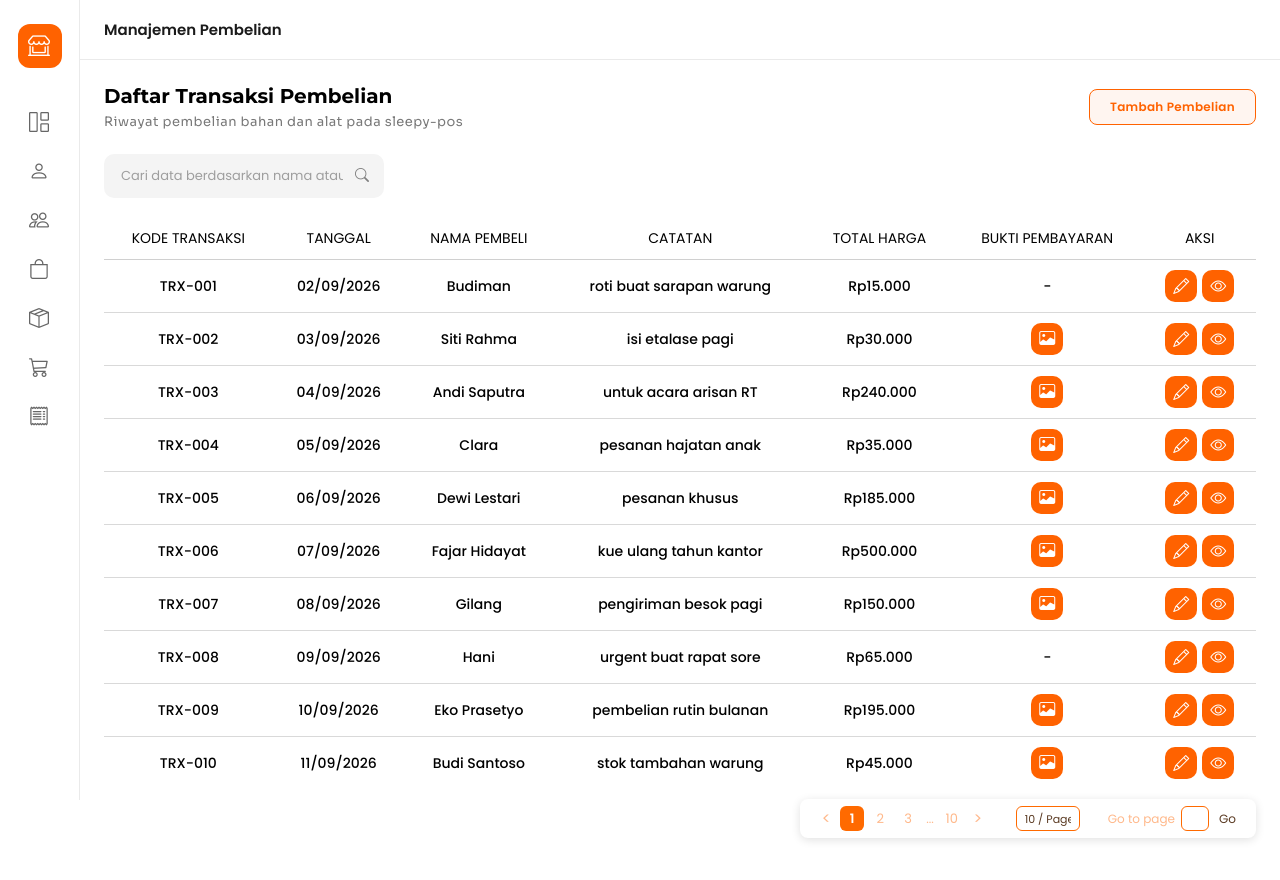
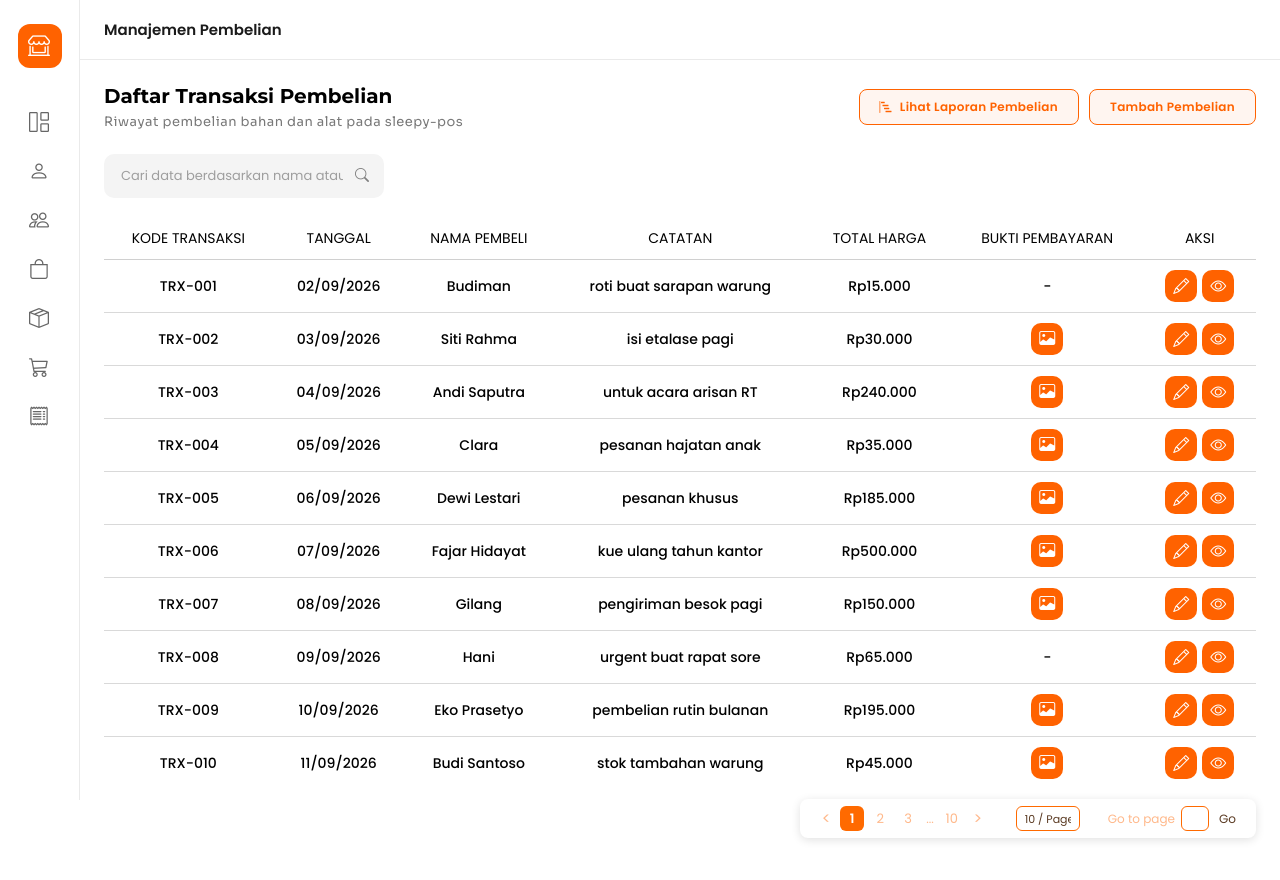
Before and after one commit to stpndrs/sleepypos-vue, a Vue app: page /purchases in a window 1280 px wide. Shown: the top 880 px of the page. Built offline with nearby package versions, Linux system fonts and the light colour scheme.

Commit message:
feat(purchases): add link to purchase report
- Add a report link next to the create button on the purchase list

```diff
--- a/src/pages/purchases/PurchasesView.vue
+++ b/src/pages/purchases/PurchasesView.vue
@@ -50,6 +50,9 @@ watch([currentPage, perPage], fetchData, { immediate: true });
                 <p class="page-description">Riwayat pembelian bahan dan alat pada sleepy-pos</p>
             </div>
             <div class="page-action">
+                <Link routeName="report-purchases-view" variant="primary"
+                    ><i class="bi bi-bar-chart-steps"></i> Lihat Laporan Pembelian</Link
+                >
                 <Link routeName="create-purchases-view" variant="primary">Tambah Pembelian</Link>
             </div>
         </section>
```
